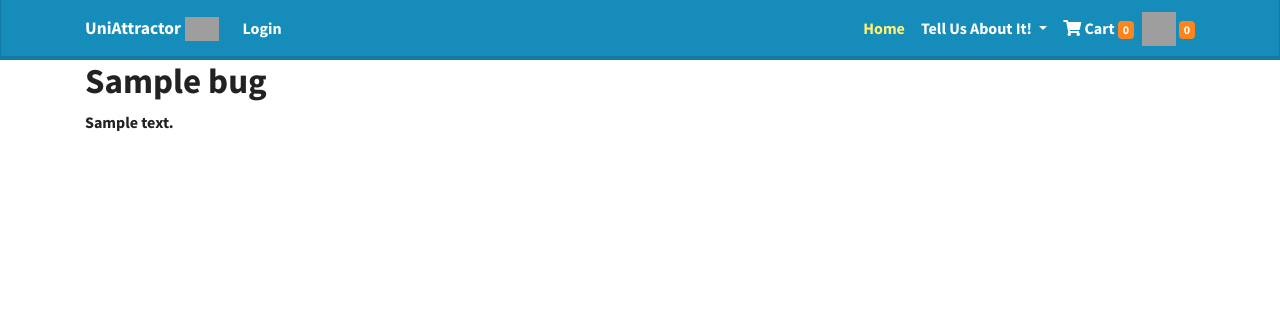
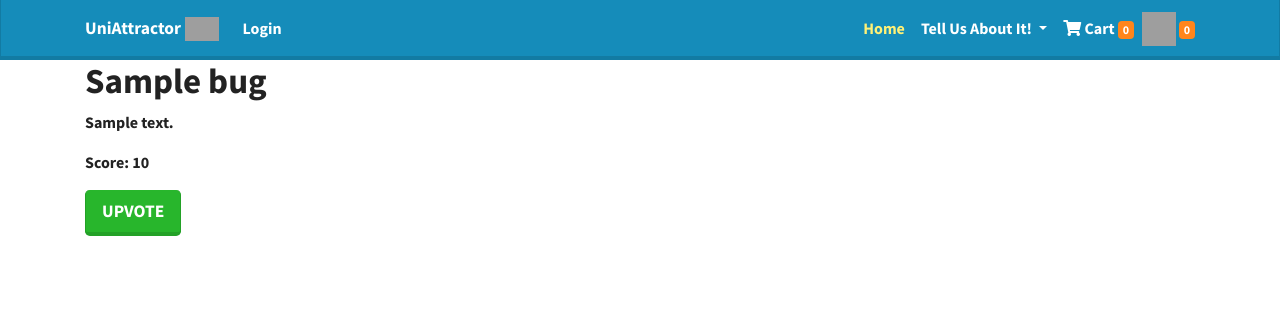
Before and after one commit to Code-Institute-Submissions/milestone5, a Django app: a page that uses issues/templates/bugdetail.html in a window 1280 px wide. Shown: the top 320 px of the page. Run offline with Django 3.2, Linux system fonts and the light colour scheme; tables that the repository leaves empty hold one stand-in row (values such as "Sample post"); some libraries are stand-ins or nearby versions; grey boxes are pictures that could not be loaded.

Commit message:
Added upvote functionality to bug report

```diff
--- a/issues/templates/bugdetail.html
+++ b/issues/templates/bugdetail.html
@@ -14,6 +14,10 @@
     <div class="row">
       <div class="col-sm-12">
         <p>{{ bug.description }}</p>
+
+        <p>Score: {{ bug.score }}</p>
+
+        <a href="{% url 'upvote_bug' bug.id %}" class="btn btn-lg btn-success">Upvote</a>
       </div>
     </div>
   </div>
--- a/issues/urls.py
+++ b/issues/urls.py
@@ -1,13 +1,16 @@
 from django.conf.urls import url, include
 from pages.views import issue_tracker
-from .views import all_bugs, all_features, bug_detail, feature_detail, report_bug, suggest_feature
+from .views import all_bugs, all_features, bug_detail, feature_detail, report_bug, suggest_feature, upvote_bug
 
 urlpatterns = [
   url(r'^$', issue_tracker, name='tracker_home'),
+
   url(r'^all-bugs$', all_bugs, name='all_bugs'),
+  url(r'^bug/(?P<pk>\d+)/$', bug_detail, name='bug_detail'),
+  url(r'^report-bug$', report_bug, name='report_bug'),
+  url(r'^upvote_bug/(?P<pk>\d+)/$', upvote_bug, name='upvote_bug'),
+
   url(r'^all_features$', all_features, name='all_features'),
-  url(r'^bug/(?P<pk>\d+)/$', bug_detail, name='bug_detail'),
   url(r'^feature/(?P<pk>\d+)/$', feature_detail, name='feature_detail'),
-  url(r'^report-bug$', report_bug, name='report_bug'),
   url(r'^suggest-feature$', suggest_feature, name='suggest_feature'),
 ]
--- a/issues/views.py
+++ b/issues/views.py
@@ -12,6 +12,13 @@ def all_bugs(request):
 def bug_detail(request, pk):
   bug = get_object_or_404(Bug, pk=pk)
   return render(request, "bugdetail.html", {'bug': bug})
+
+@login_required
+def upvote_bug(request, pk):
+  bug = get_object_or_404(Bug, pk=pk)
+  bug.score += 1
+  bug.save()
+  return redirect(bug_detail, bug.pk)
 
 @login_required
 def report_bug(request):
```
